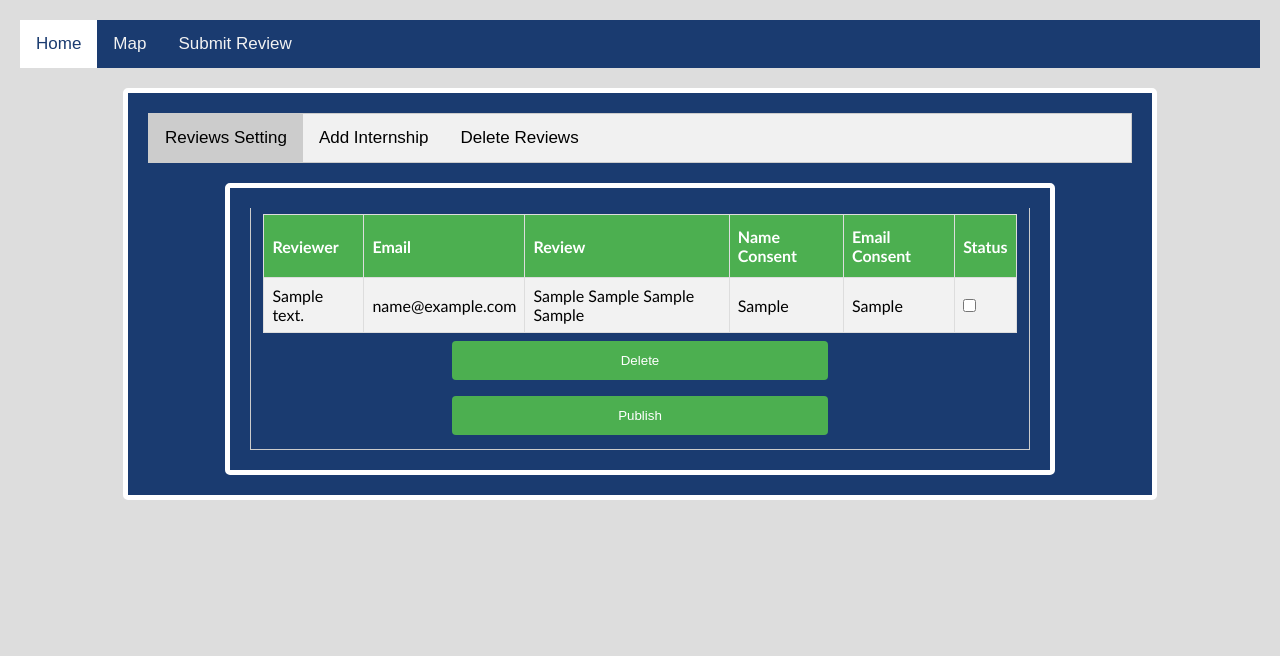
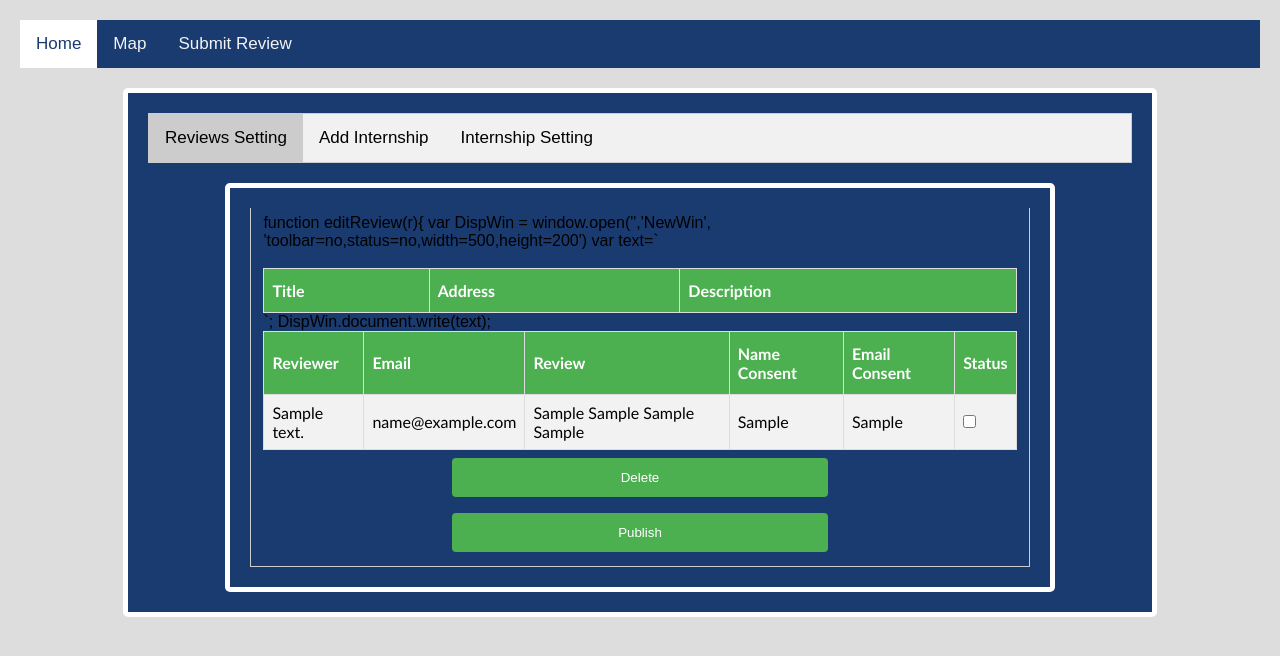
Before and after one commit to ikassim/internship-review, a Flask app: template project/templates/adminPage.html in a window 1280 px wide. Shown: the top 656 px of the page. Run offline with Flask 2, Linux system fonts and the light colour scheme; the template is opened without the code that fills it: most values are stand-ins (such as "Sample title", 1, 10 or a date in 2020); lists and menus that the app fills with data are empty; parts of the project's set-up code (start-up, migrations or seed data) failed here and were passed over; some libraries are stand-ins or nearby versions.

Commit message:
final change imad

```diff
--- a/project/templates/adminPage.html
+++ b/project/templates/adminPage.html
@@ -11,7 +11,7 @@
 <div class="tab">
   <button id="defaultOpen" class="tablinks" onclick="openCity(event, 'London')">Reviews Setting</button>
   <button class="tablinks" onclick="openCity(event, 'Paris')">Add Internship</button>
-  <button class="tablinks" onclick="openCity(event, 'Tokyo')">Delete Reviews</button>
+  <button class="tablinks" onclick="openCity(event, 'Tokyo')">Internship Setting</button>
 </div>
 
 
@@ -44,11 +44,36 @@
 </script>
 
 
-<script type="text/javascript" src="">
-function editReview(e){
-    console.log('tr clicked ')
-}
 </script>
+
+
+
+function editReview(r){
+
+   var DispWin = window.open('','NewWin', 'toolbar=no,status=no,width=500,height=200')
+     var text=`<link rel="stylesheet" href="static/css/style.css"><form name="RegForm"  onsubmit="return Validateform()" action="{{url_for("adminPage")}}" method="post" class = "center">
+
+
+	     <table id="customers">
+             <tr >
+	     <th>Title</th>
+	    <th>Address</th>
+	    <th>Description</th>
+	    </tr>
+	    <tr >
+    {% for result in internshipsList %} `;
+  text+='{% if  result["id"]== '+r.toString()+'   %}'+`<td contenteditable='true'>{{result['title']}} </td>
+  <td contenteditable='true'>{{result['address'] }}</td>
+  <td contenteditable='true'>{{result['description']}} </td>
+    {% endif %}
+    {% endfor %}
+     </tr>
+    </table>
+     </form>`;
+    DispWin.document.write(text);
+
+    </script>
+
 
 	<form name="RegForm"  onsubmit="return Validateform()" action="{{url_for('adminPage')}}" method="post" class = "center">
 
@@ -205,9 +230,20 @@
 
 
 
-<script type="text/javascript" src="">
+<script >
+ function confirmChanges(whichPressed) {
+ if(whichPressed=="Delete")
+    {
+      var v = confirm("Are you sure you wnat to Delete this?");
+    }
+else
+      var v = confirm("Are you sure you wnat to save changes?");
+ if (!v){
 
+    return false;
+   }
 
+}
 
 
 
@@ -218,7 +254,7 @@
 
 
 
-  <form name="RegForm"  onsubmit="return Validateform()" action="{{url_for('adminPage')}}" method="post" class = "center">
+  <form name="RegForm"  onsubmit="return confirmChanges(whichPressed)" action="{{url_for('adminPage')}}" method="post" class = "center">
 
 <table id="customers">
   <tr >
@@ -228,8 +264,9 @@
 
   </tr>
   {% for result in internshipsList %}
-  <tr id="{{result['id']}}" ondblclick="editReview({{result['id']}});" >
-    <td contenteditable='true'>{{result['title']}} </td>
+  <tr id="{{result['id']}}" id="{{result['id']}}" ondblclick="editReview({{result['id']}});" >
+	    <td >{{result['title']}} </td>
+
     <td contenteditable='true'>{{result['address']}} </td>
     <td contenteditable='true'>{{result['description']}} </td>
     <!--<td>{{result['status']}}</td>-->
@@ -243,7 +280,7 @@
 
   {% endfor %}
 </table>
- <input  type="submit" name="deleteInt"  value="Delete" /><input  type="submit" name="saveChanges"  value="Save Changes" />
+<input  onclick="whichPressed=this.value" type="submit" name="deleteInt"  value="Delete" /><input  onclick="whichPressed=this.value" type="submit" name="saveChanges"  value="Save Changes" />
 </form>
 
 
--- a/project/templates/index.html
+++ b/project/templates/index.html
@@ -7,7 +7,7 @@
 
 <div name = "back">
 	<br>
-	<p1 class="center"> Welcome to the Computer Science Internship Page! Learn about different internships and submit your own review of where you work! Blah blah blah blah blah blah blah blah blah blah. Blah blah blah blah? Blah, blah blah blah blah blah blah blah blah blah blah blah blah!</p1>
+	<p1 class="center"> Welcome to the Computer Science Internship Page! Learn about different internships and submit your own review of where you work!</p1>
 	<br>
 	<br>
 	<img src="static/images/trinklehall.jpg" name="trinkle hall" class="center">
```
Also changed, not shown: db.sql (line endings or trailing spaces), project/static/css/homePage.css (line endings or trailing spaces), project/static/css/mapPage.css (line endings or trailing spaces), project/static/css/submitReviewPage.css (line endings or trailing spaces), project/templates/layout.html (line endings or trailing spaces), project/templates/login.html (line endings or trailing spaces), project/templates/mapPage.html (line endings or trailing spaces).
